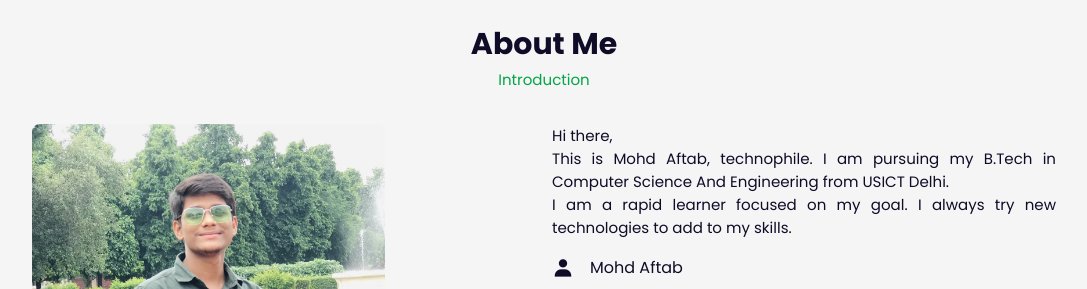
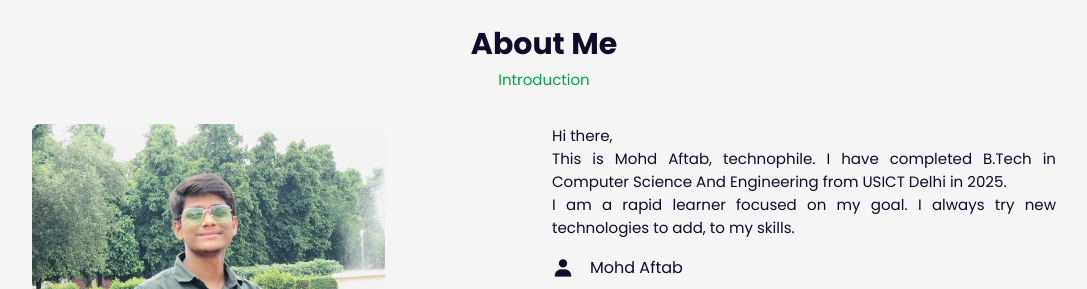
Before and after one commit to devaftab/Portfolio, a React (Vite) app in the folder frontend/: page / in a window 1280 px wide. Shown: the part 860-1149 px from the top of the page, without its empty margins (96-1183 px from the left). Built offline with nearby package versions, Linux system fonts and the light colour scheme.

Commit message:
Update resume link : About.jsx

```diff
--- a/frontend/src/components/About/About.jsx
+++ b/frontend/src/components/About/About.jsx
@@ -14,8 +14,8 @@ function About() {
                 <div className="about-text">
                     <p>
                         Hi there, <br />
-                        This is Mohd Aftab, technophile. I am pursuing my B.Tech in Computer Science And Engineering from USICT Delhi.<br />
-                        I am a rapid learner focused on my goal. I always try new technologies to add to my skills.
+                        This is Mohd Aftab, technophile. I have completed B.Tech in Computer Science And Engineering from USICT Delhi in 2025.<br />
+                        I am a rapid learner focused on my goal. I always try new technologies to add, to my skills.
                     </p>
                     <div className="information">
                         <div className="info-box">
@@ -31,7 +31,7 @@ function About() {
                             <span>web.dev.aftab@gmail.com</span>
                         </div>
                     </div>
-                    <a href="https://drive.google.com/file/d/1ynOyhCmfZisCEx26XTiV1yz1G0kzMxKA/view?usp=sharing" target="_blank" className="btn cv-btn">Download CV</a>
+                    <a href="https://drive.google.com/file/d/1mthOo-7AUhLf7N1ioWenfviDtZWojV7p/view?usp=sharing" target="_blank" className="btn cv-btn">Download CV</a>
                 </div>
             </div>
         </section>
```
